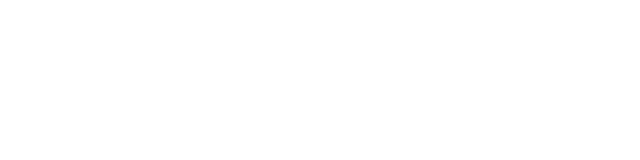
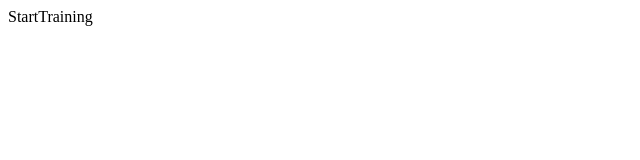
Before and after one commit to Cams-Plan/BasketNow-React-App, a React (Vite) app: page /start-training in a window 1280 px wide. Before the commit this address had no page. Shown: the top 160 px of the page, without its empty margins (0-640 px from the left). Built offline with nearby package versions, Linux system fonts and the light colour scheme.

Commit message:
start training boilerplate done

```diff
--- a/src/App.jsx
+++ b/src/App.jsx
@@ -1,12 +1,13 @@
 import React from 'react';
 import { Routes, Route } from 'react-router-dom';
-import { Homepage } from './pages';
+import { Homepage, StartTraining} from './pages';
 
 const App = () => {
   return (
     <>
     <Routes>
         <Route index element={<Homepage />} />
+        <Route path="/start-training" element={<StartTraining />} />
     </Routes>
     </>
   )
--- a/src/pages/StartTraining/index.jsx
+++ b/src/pages/StartTraining/index.jsx
@@ -1,9 +1,10 @@
 import React from 'react'
 
 const StartTraining = () => {
+
   return (
     <div>StartTraining</div>
   )
 }
 
-export default StartTraining
+export default StartTraining;
--- a/src/pages/index.jsx
+++ b/src/pages/index.jsx
@@ -1,2 +1,3 @@
 // Central point for all pages to be exported
 export {default as Homepage} from './Homepage';
+export {default as StartTraining} from './StartTraining'
```
